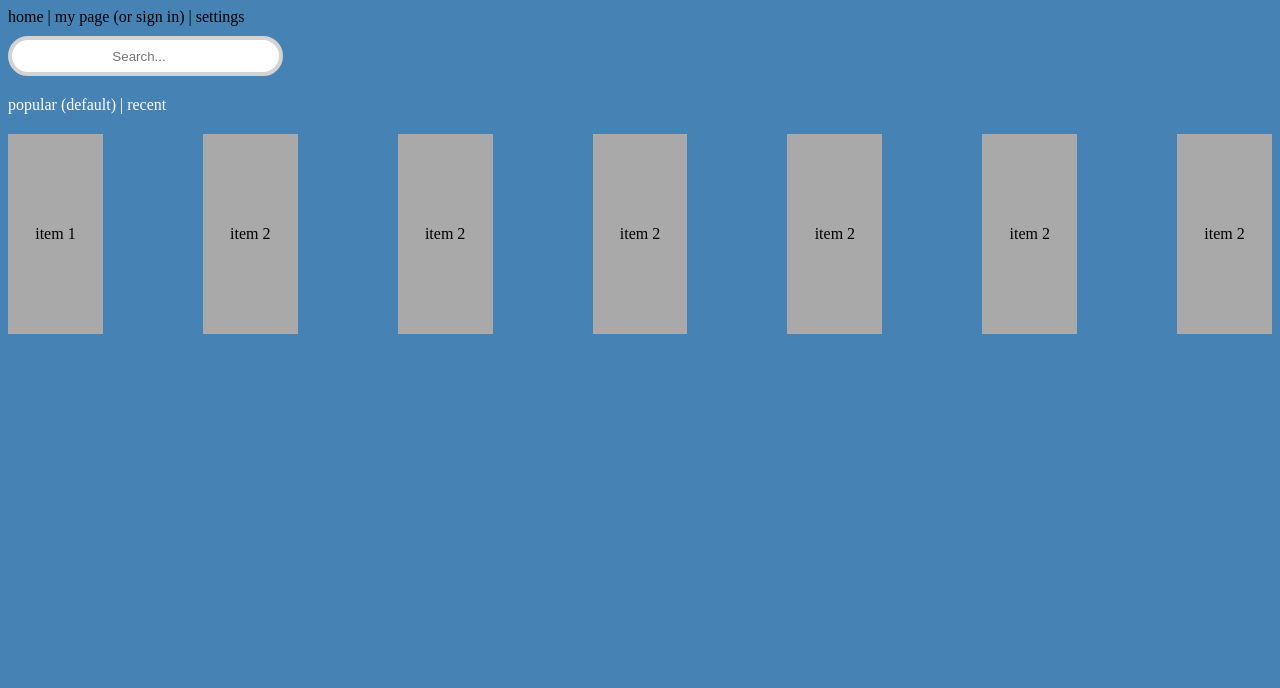
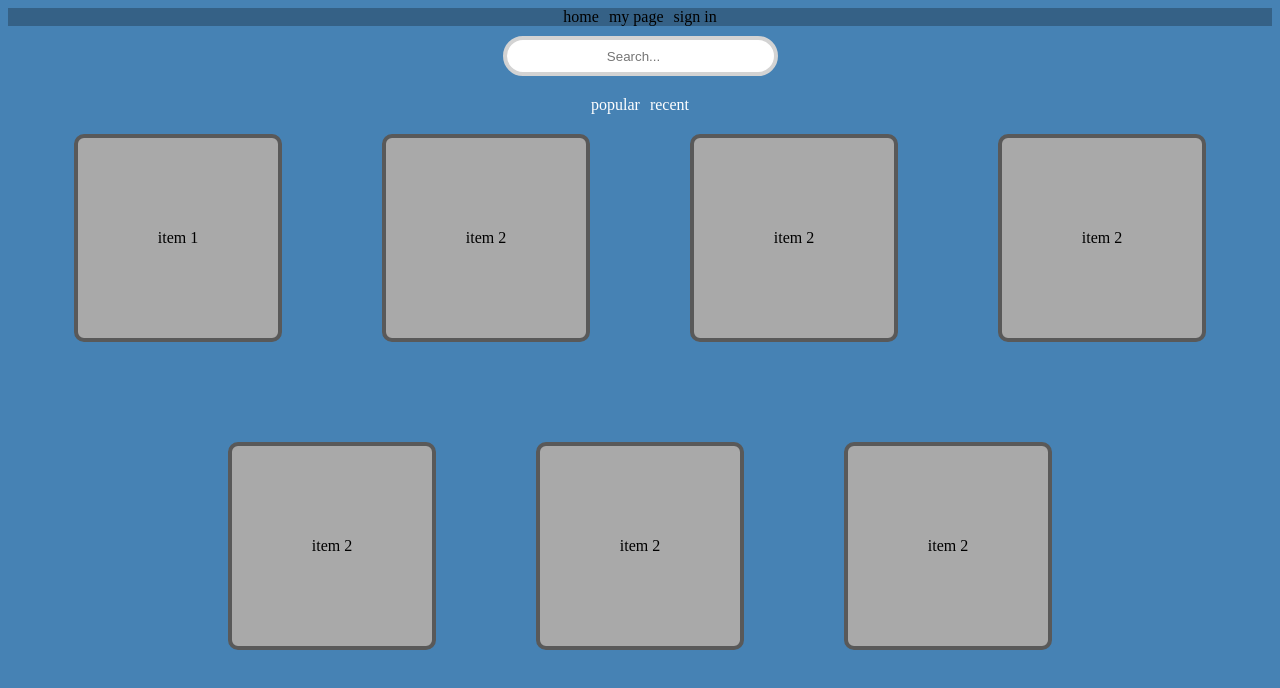
Before and after one commit to Noah-Stull/ACMPROJ, a website: page public/frontpage.html in a window 1280 px wide. Drawn offline with Linux system fonts and the light colour scheme.

Commit message:
More aesthetic changes to front page

```diff
--- a/public/fpsty.css
+++ b/public/fpsty.css
@@ -1,5 +1,17 @@
 body {
     background-color: steelblue;
+}
+
+.navbar {
+    display: flex;
+    justify-content: center;
+    gap: 10px;
+    background-color: rgb(53, 97, 134);
+}
+
+.search-holder {
+    display: flex;
+    justify-content: center;
 }
 
 .sb-home {
@@ -15,10 +27,14 @@ body {
 .subheader {
     color: white;
     margin-top: 20px;
+    display: flex;
+    justify-content: center;
+    gap: 10px;
 }
 
 .art-container {
     display: flex;
+    flex-wrap: wrap;
     justify-content: center;
     gap: 100px;
     margin-top: 20px
@@ -29,6 +45,14 @@ body {
     display: flex;
     justify-content: center;
     align-items: center;
+    border: 4px solid rgb(89, 89, 89);
+    border-radius: 10px;
     width: 200px;
     height: 200px;
+    transition: transform 0.5s, background-color 0.5s;
 }
+
+.article:hover {
+    background-color: lightgray;
+    transform: scale(1.05);
+}
--- a/public/frontpage.html
+++ b/public/frontpage.html
@@ -8,11 +8,20 @@
     <link rel="stylesheet" href="fpsty.css">
 </head>
 <body>
-    <div class="navbar">home | my page (or sign in) | settings</div>
+    <div class="navbar">
+        <div class="navitem">home</div>
+        <div class="navitem">my page</div>
+        <div class="navitem">sign in</div>
+    </div>
 
-    <input type="search" class="sb-home" placeholder="Search..."/>
+    <div class="search-holder">
+        <input type="search" class="sb-home" placeholder="Search..."/>
+    </div>
 
-    <div class="subheader topsub">popular (default) | recent</div>
+    <div class="subheader">
+        <div class="subitem">popular</div>
+        <div class="subitem">recent</div>
+    </div>
 
     <!--figure out how many can fit dynamically on specific devices-->
     <div class="art-container">
```
